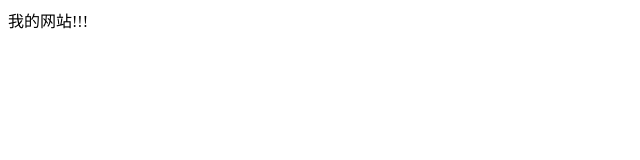
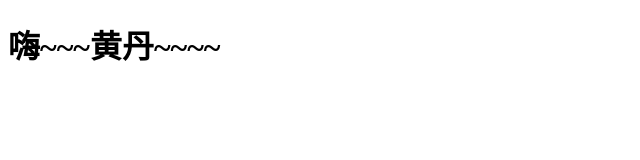
Before and after one commit to huang52014/csaist, a plain HTML site: page index.html in a window 1280 px wide. Shown: the whole page, without its empty margins (0-640 px from the left). Drawn offline with Linux system fonts and the light colour scheme.

Commit message:
index 1-1-1

```diff
--- a/index.html
+++ b/index.html
@@ -7,6 +7,7 @@
 	<link rel="stylesheet" href="">
 </head>
 <body>
-	我的网站!!!
+	<h1>嗨~~~黄丹~~~~</h1>
+
 </body>
 </html>
```
